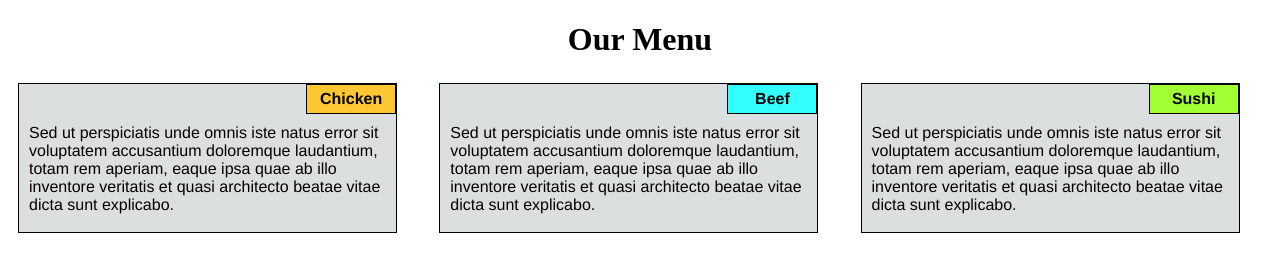
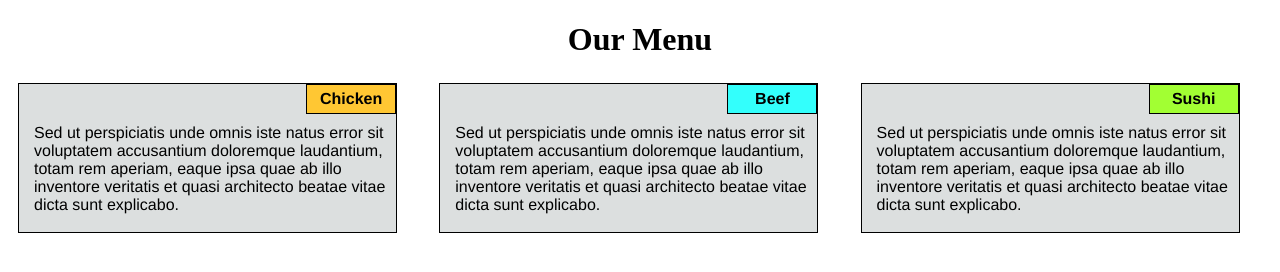
Before and after one commit to MYepezBird/WebDevelopmentCoursera, a plain HTML site: page module2-solution/index.html in a window 1280 px wide. Drawn offline with Linux system fonts and the light colour scheme.

Commit message:
changes were made

```diff
--- a/module2-solution/css/styles.css
+++ b/module2-solution/css/styles.css
@@ -17,8 +17,12 @@ div.relative{
   height: 150px;
   /*margin-right: auto;
   margin-left: auto;
-  margin-bottom: auto;*/
-  margin: 10px;
+  margin-bottom: auto;
+  margin-right: auto;
+  margin-left: auto;*/
+  margin-left: 10px;
+  margin-right: 10px;
+
   font-family: Helvetica;
   color: black;
 
@@ -70,6 +74,8 @@ div.relative{
   position: absolute;
   top: 40px;
   left: 10px;
+  padding-right: 5px;
+  padding-left: 5px;
 }
 
 
@@ -82,6 +88,8 @@ div.relative{
   .col-lg-1, .col-lg-2, .col-lg-3, .col-lg-4, .col-lg-5, .col-lg-6, .col-lg-7, .col-lg-8, .col-lg-9, .col-lg-10, .col-lg-11, .col-lg-12 {
     float: left;
     position: relative;
+    margin-bottom: 10px;
+    margin-top: 10px;
   }
   .col-lg-1 {
     width: 8.33%;
@@ -125,6 +133,8 @@ div.relative{
   .col-md-1, .col-md-2, .col-md-3, .col-md-4, .col-md-5, .col-md-6, .col-md-7, .col-md-8, .col-md-9, .col-md-10, .col-md-11, .col-md-12 {
     float: left;
     position: relative;
+    margin-bottom: 10px;
+    margin-top: 10px;
 
   }
   .col-md-1 {
@@ -169,6 +179,8 @@ div.relative{
   .col-sm-1, .col-sm-2, .col-sm-3, .col-sm-4, .col-sm-5, .col-sm-6, .col-sm-7, .col-sm-8, .col-sm-9, .col-sm-10, .col-sm-11, .col-sm-12 {
     float: left;
     position: relative;
+    margin-bottom: 10px;
+  margin-top: 10px;
 
   }
   .col-sm-1 {
```
